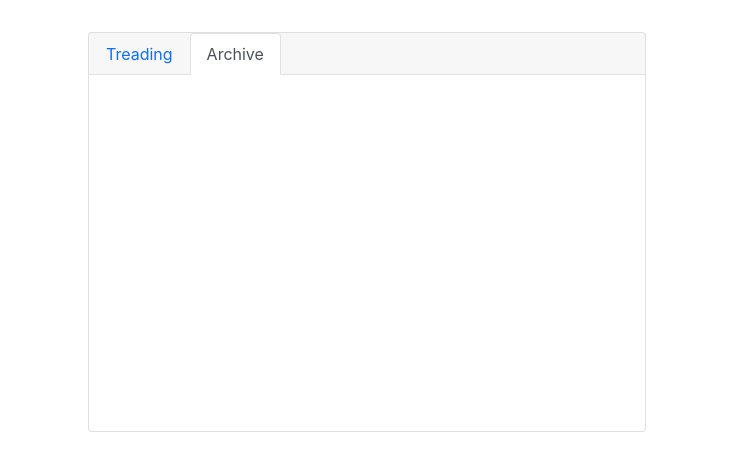
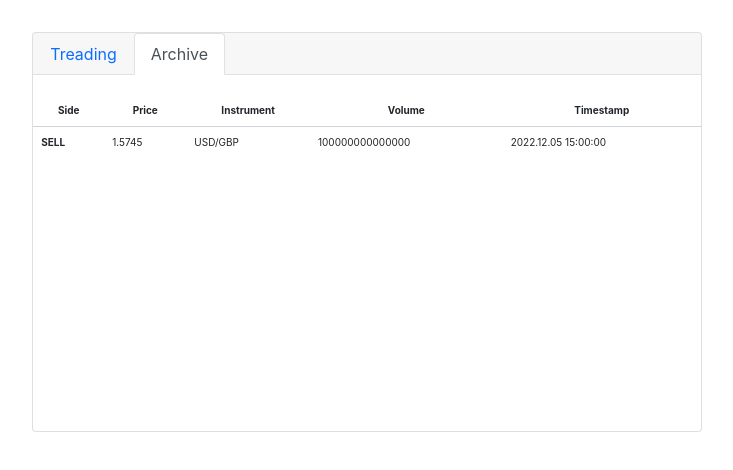
Before and after one commit to lush-dash/currency-trading-emulator, a React (Create React App) app in the folder client/: page / in a window 1280 px wide. Both pictures are taken after a click on the link "Archive". Shown: the top 470 px of the page, without its empty margins (273-1006 px from the left). Built offline with nearby package versions, Linux system fonts and the light colour scheme.

Commit message:
layout done

```diff
--- /dev/null
+++ b/client/src/components/Archive/Archive.jsx
@@ -0,0 +1,50 @@
+import React from 'react';
+import {
+  Table,
+} from 'reactstrap';
+import './index.css';
+
+export default function Archive() {
+  return (
+    <Table>
+      <thead>
+        <tr className="top-row">
+          <th>
+            Side
+          </th>
+          <th>
+            Price
+          </th>
+          <th>
+            Instrument
+          </th>
+          <th>
+            Volume
+          </th>
+          <th>
+            Timestamp
+          </th>
+        </tr>
+      </thead>
+      <tbody>
+        <tr>
+          <th scope="row">
+            SELL
+          </th>
+          <td>
+            1.5745
+          </td>
+          <td>
+            USD/GBP
+          </td>
+          <td>
+            100000000000000
+          </td>
+          <td>
+            2022.12.05 15:00:00
+          </td>
+        </tr>
+      </tbody>
+    </Table>
+  );
+}
--- /dev/null
+++ b/client/src/components/Archive/index.css
@@ -0,0 +1,13 @@
+th, td{
+    border: none;
+}
+
+.top-row{
+    border-bottom: solid 1px #ced4da;
+    text-align: center;
+}
+
+Table{
+    margin-top: 2em;
+    font-size: 10px;
+}
--- a/client/src/components/Main/index.css
+++ b/client/src/components/Main/index.css
@@ -1,5 +1,5 @@
 .main-card{
-    min-width: 50%;
+    min-width: 60%;
     min-height: 25em;
 }
 
--- a/client/src/components/Tabbar/Tabbar.jsx
+++ b/client/src/components/Tabbar/Tabbar.jsx
@@ -2,6 +2,7 @@ import React, { useState } from 'react';
 import {
   Nav, NavItem, NavLink, TabContent, TabPane, CardHeader,
 } from 'reactstrap';
+import Archive from '../Archive/Archive';
 import Trading from '../Trading/Trading';
 import './index.css';
 
@@ -31,10 +32,12 @@ export default function Tabbar() {
         </Nav>
       </CardHeader>
       <TabContent activeTab={currentTab}>
-        <TabPane className="tab" tabId="1">
+        <TabPane tabId="1">
           <Trading />
         </TabPane>
-        <TabPane tabId="2" />
+        <TabPane tabId="2">
+          <Archive />
+        </TabPane>
       </TabContent>
     </>
   );
--- a/client/src/components/Tabbar/index.css
+++ b/client/src/components/Tabbar/index.css
@@ -2,6 +2,10 @@
     height: 100%;
 }
 
-.tab-pane.tab.active{
+.tab-pane.active{
     height: 100%;
 }
+
+.nav-link{
+    cursor: pointer;
+}
```
